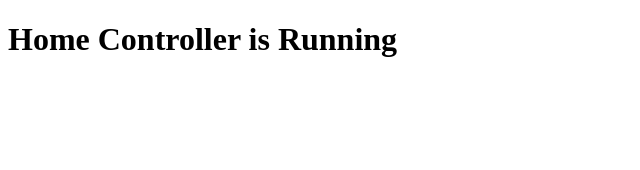
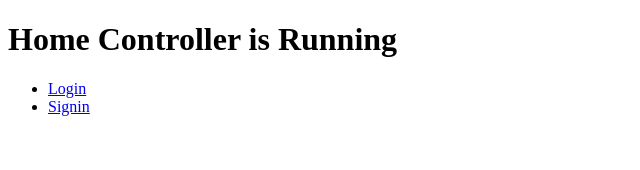
Before and after one commit to parmendra05/angular-basics, an Angular app: page / in a window 1280 px wide. Shown: the top 170 px of the page, without its empty margins (0-640 px from the left). Built offline with nearby package versions, Linux system fonts and the light colour scheme.

Commit message:
route configured with login & signin component

```diff
--- a/src/app/app.component.html
+++ b/src/app/app.component.html
@@ -6,3 +6,4 @@
  <app-b/>  -->
 
 <app-home/>
+<router-outlet></router-outlet>
--- a/src/app/app.routes.ts
+++ b/src/app/app.routes.ts
@@ -1,3 +1,7 @@
 import { Routes } from '@angular/router';
-
-export const routes: Routes = [];
+import { LoginComponent } from './components/login/login.component';
+import { SigninComponent } from './components/signin/signin.component';
+export const routes: Routes = [
+{ path: 'login', component: LoginComponent },
+{ path: 'signin', component: SigninComponent }
+];
--- a/src/app/components/home/home.component.html
+++ b/src/app/components/home/home.component.html
@@ -1 +1,6 @@
 <h1> Home Controller is Running </h1>
+
+        <ul>
+            <li><a  routerLink="/login" routerLinkActive="active">Login</a></li>
+            <li><a  routerLink="/signin" routerLinkActive="active">Signin</a></li>
+        </ul>
--- a/src/app/components/home/home.component.ts
+++ b/src/app/components/home/home.component.ts
@@ -1,8 +1,9 @@
 import { Component } from '@angular/core';
+import { RouterLink, RouterLinkActive } from '@angular/router';
 
 @Component({
   selector: 'app-home',
-  imports: [],
+  imports: [RouterLink , RouterLinkActive],
   templateUrl: './home.component.html',
   styleUrl: './home.component.css'
 })
```
